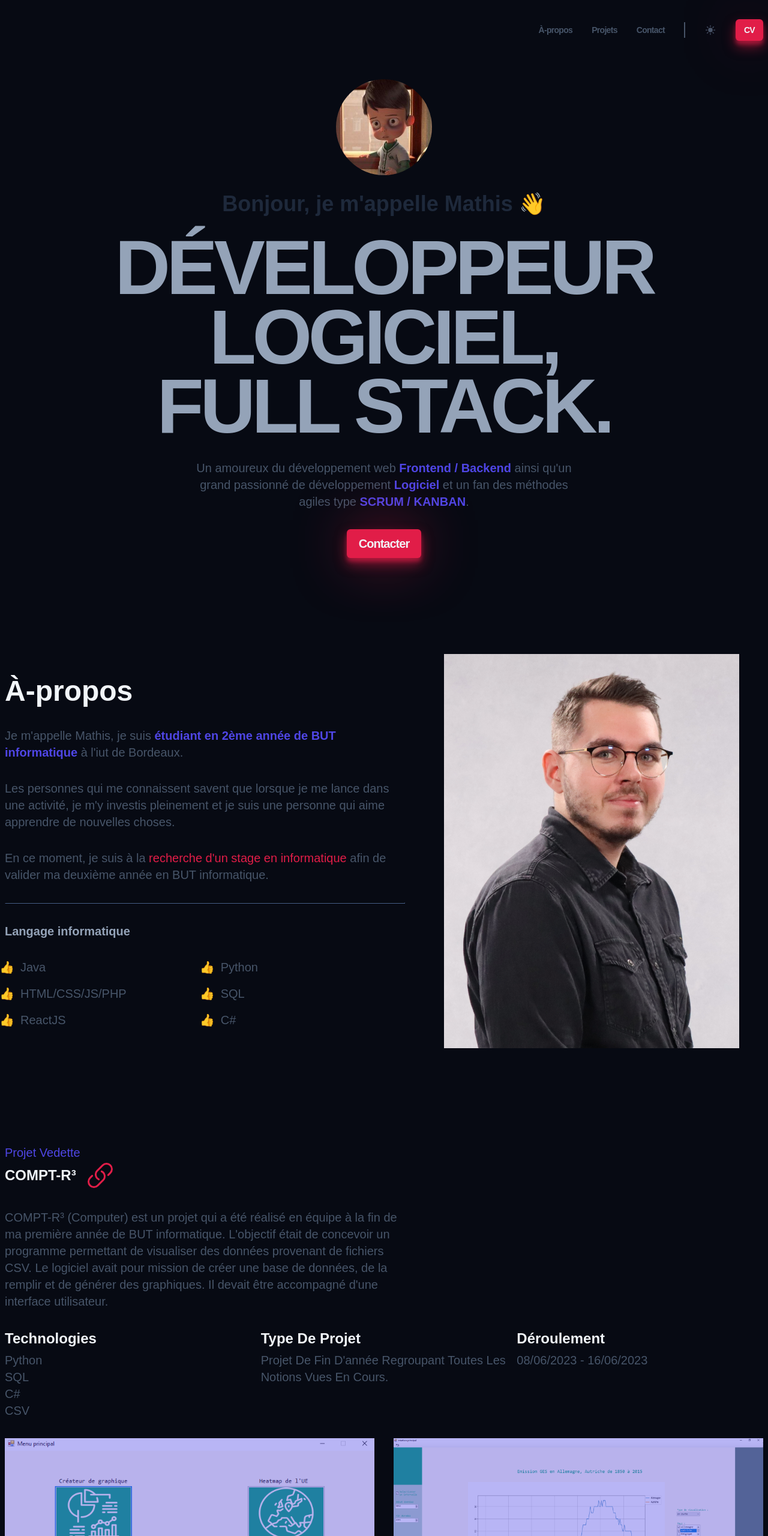
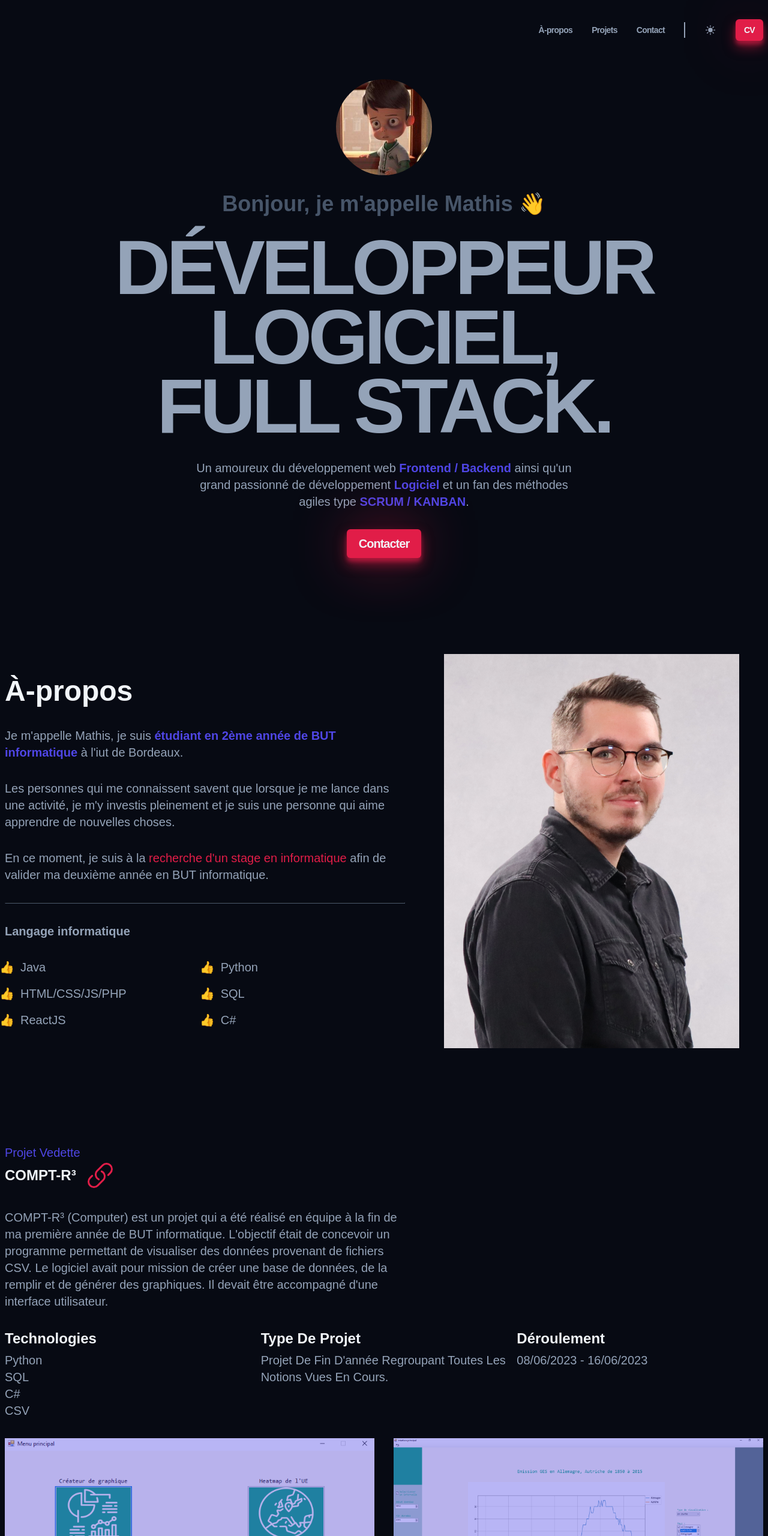
Before and after one commit to DurandMathis/webSite, a website built with Vite: page index.html in a window 1280 px wide. Shown: the top 2560 px of the page at 60% size. Built offline with nearby package versions, Linux system fonts and the light colour scheme; a web font is replaced by a local one.

Commit message:
changement des couleurs en dark mode

```diff
--- a/styles/components/about.css
+++ b/styles/components/about.css
@@ -18,11 +18,11 @@
 .about__description {
     max-width: 60ch;
     font-size: var(--size-sm);
-    color: var(--clr-slate600);
+    color: var(--clr-slate400);
 }
 
 .about__hr {
-    border-color: var(--clr-slate800);
+    border-color: var(--clr-slate600);
 }
 
 .about__subtitle {
@@ -45,7 +45,7 @@
 
 .about__list {
     font-size: var(--size-sm);
-    color: var(--clr-slate600);
+    color: var(--clr-slate400);
 }
 
 .about__list::before {
--- a/styles/components/contact.css
+++ b/styles/components/contact.css
@@ -15,7 +15,7 @@
 
 .contact__description {
     font-size: var(--size-sm);
-    color: var(--clr-slate600);
+    color: var(--clr-slate400);
     max-width: 60ch;
 }
 
--- a/styles/components/featured.css
+++ b/styles/components/featured.css
@@ -25,7 +25,7 @@
 .featured__description {
     max-width: 60ch;
     font-size: var(--size-sm);
-    color: var(--clr-slate600);
+    color: var(--clr-slate400);
     margin: 1rem 0;
 }
 
@@ -42,7 +42,7 @@
 
 .featured__info {
     font-size: var(--size-sm);
-    color: var(--clr-slate600);
+    color: var(--clr-slate400);
     text-transform: capitalize;
 }
 
@@ -64,7 +64,7 @@
     grid-gap: 1rem;
 }
 
-.featured__img-wrapper{
+.featured__img-wrapper {
     position: relative;
 
 }
@@ -82,7 +82,7 @@
 
 }
 
-.featured__img-wrapper:hover::after{
+.featured__img-wrapper:hover::after {
     background-color: rgba(79, 70, 229, 0.1);
 
 }
@@ -175,6 +175,7 @@
         width: var(--size-5xl);
         height: var(--size-5xl);
     }
+
     .featured__description {
         font-size: var(--size-xl);
         margin: 2rem 0;
--- a/styles/components/footer.css
+++ b/styles/components/footer.css
@@ -1,7 +1,7 @@
 .footer__title {
     font-size: var(--size-xs);
     font-weight: 400;
-    color: var(--clr-slate600);
+    color: var(--clr-slate400);
     text-align: center;
     text-transform: uppercase;
     letter-spacing: 0.2em;
--- a/styles/components/header.css
+++ b/styles/components/header.css
@@ -43,7 +43,7 @@
         font-size: var(--size-xs);
         text-decoration: none;
         font-weight: 600;
-        color : var(--clr-slate600);
+        color: var(--clr-slate400);
         letter-spacing: -0.05em;
         transition: color 0.3s;
     }
@@ -54,13 +54,13 @@
 
 
     .header__line {
-        border: 1px solid var(--clr-slate600);
+        border: 1px solid var(--clr-slate400);
         padding-top: 1.5em;
     }
 
     .header__sun {
         display: block;
-        color: var(--clr-slate600);
+        color: var(--clr-slate400);
         width: var(--size-base);
         height: var(--size-base);
     }
--- a/styles/components/hero.css
+++ b/styles/components/hero.css
@@ -16,7 +16,7 @@
 }
 
 .hero__subtitle {
-    color: var(--clr-slate800);
+    color: var(--clr-slate600);
     font-size: var(--size-base);
     line-height: 0.9;
 }
@@ -32,7 +32,7 @@
 .hero__description {
     max-width: 60ch;
     font-size: var(--size-sm);
-    color: var(--clr-slate600);
+    color: var(--clr-slate400);
 }
 
 .hero__btn {
--- a/styles/components/work.css
+++ b/styles/components/work.css
@@ -10,7 +10,7 @@
 .work__description {
     max-width: 60ch;
     font-size: var(--size-sm);
-    color: var(--clr-slate600);
+    color: var(--clr-slate400);
     margin: 1rem auto;
 }
 
@@ -19,7 +19,7 @@
     margin-bottom: 1rem;
 }
 
-.work__img-wrapper{
+.work__img-wrapper {
     position: relative;
 }
 
@@ -35,7 +35,7 @@
     transition: background-color 0.3s;
 }
 
-.work__img-wrapper:hover::after{
+.work__img-wrapper:hover::after {
     background-color: rgba(79, 70, 229, 0.3);
 }
 
@@ -100,10 +100,10 @@
         display: grid;
         grid-template-columns: 1fr 1fr;
         grid-template-areas:
-        'image1 content1'
-        'content2 image2'
-        'image3 content3'
-        'content4 image4';
+            'image1 content1'
+            'content2 image2'
+            'image3 content3'
+            'content4 image4';
         place-items: center;
     }
 
```
